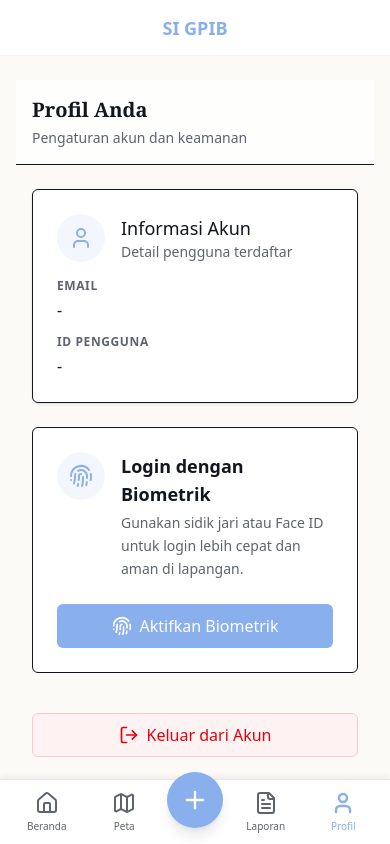
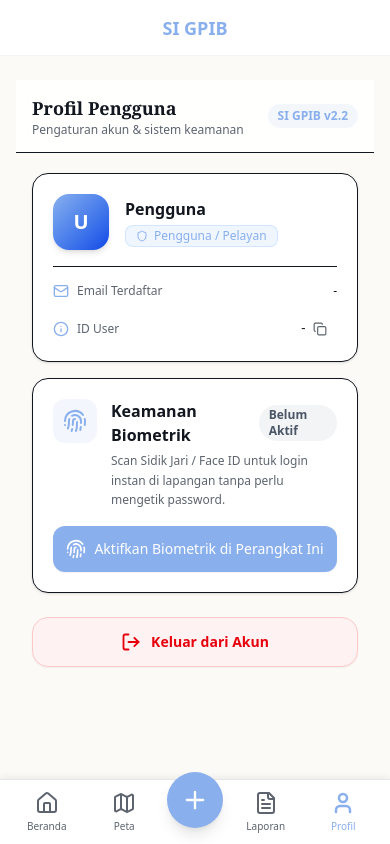
Before and after one commit to stolaputih-amanzero/si-gpib-v2, a Next.js app: page /dashboard/profil in a window 390 px wide. Built offline with nearby package versions, Linux system fonts and the light colour scheme; no server answers.

Commit message:
Redesign Profile page & BiometricSetup with mobile-first clean aesthetics and auto-detected biometric status

```diff
--- a/src/app/(dashboard)/dashboard/profil/page.tsx
+++ b/src/app/(dashboard)/dashboard/profil/page.tsx
@@ -1,86 +1,171 @@
 'use client';
 
 import { useState, useEffect } from 'react';
-import { User, LogOut } from 'lucide-react';
+import { User, LogOut, Copy, Check, Shield, Mail, Smartphone, Info } from 'lucide-react';
 import { BiometricSetup } from '@/components/biometric/BiometricSetup';
 import { createClient } from '@/lib/supabase/client';
 import { logout } from '@/app/(auth)/login/actions';
+import { haptic } from '@/lib/haptic/vibrate';
 
 export default function ProfilPage() {
-  const [user, setUser] = useState<any>(null);
+  const [authUser, setAuthUser] = useState<any>(null);
+  const [profileData, setProfileData] = useState<any>(null);
   const [isLoading, setIsLoading] = useState(true);
   const [isLoggingOut, setIsLoggingOut] = useState(false);
+  const [copiedId, setCopiedId] = useState(false);
 
   useEffect(() => {
     const fetchUser = async () => {
       const supabase = createClient();
       const { data: { user } } = await supabase.auth.getUser();
-      setUser(user);
+      setAuthUser(user);
+
+      if (user) {
+        const { data } = await supabase
+          .from('users')
+          .select('role, biometric_enabled, no_telepon, status')
+          .eq('id', user.id)
+          .maybeSingle();
+
+        setProfileData(data);
+      }
       setIsLoading(false);
     };
     fetchUser();
   }, []);
 
+  const handleCopyId = () => {
+    if (authUser?.id) {
+      navigator.clipboard.writeText(authUser.id);
+      setCopiedId(true);
+      haptic.light();
+      setTimeout(() => setCopiedId(false), 2000);
+    }
+  };
+
   const handleLogout = async () => {
+    haptic.medium();
     setIsLoggingOut(true);
     await logout();
-    // Redirect is handled by the server action
   };
 
+  const roleLabels: Record<string, string> = {
+    super_user: 'Super User (Admin Pusat)',
+    admin_mupel: 'Admin Mupel',
+    kmj: 'Ketua Majelis Jemaat (KMJ)',
+    pj: 'Penanggung Jawab (PJ)',
+    user: 'Pengguna / Pelayan',
+  };
+
+  const userRole = profileData?.role || 'user';
+  const roleFormatted = roleLabels[userRole] || userRole.toUpperCase();
+
   return (
-    <div className="min-h-screen bg-surface-base pb-safe">
-      {/* Header */}
-      <div className="sticky top-0 z-40 bg-surface-elevated/80 backdrop-blur-md border-b border-border-subtle pt-safe">
-        <div className="max-w-2xl mx-auto px-4 py-4">
-          <h1 className="text-xl font-serif font-bold text-text-high">Profil Anda</h1>
-          <p className="text-sm text-text-muted mt-1">Pengaturan akun dan keamanan</p>
+    <div className="min-h-[calc(100vh-4rem)] bg-surface-base pb-28">
+      {/* Mobile Sticky Header */}
+      <div className="sticky top-0 z-40 bg-surface-elevated/85 backdrop-blur-md border-b border-border-subtle pt-safe">
+        <div className="max-w-xl mx-auto px-4 py-3.5 flex items-center justify-between">
+          <div>
+            <h1 className="text-lg font-serif font-bold text-text-high">Profil Pengguna</h1>
+            <p className="text-xs text-text-muted">Pengaturan akun & sistem keamanan</p>
+          </div>
+          <span className="px-2.5 py-1 bg-brand-primary/10 text-brand-primary rounded-full text-xs font-semibold">
+            SI GPIB v2.2
+          </span>
         </div>
       </div>
 
-      <div className="max-w-2xl mx-auto px-4 py-6 space-y-6">
-        {/* Account Info */}
-        <div className="bg-surface-elevated rounded-md p-6 shadow-sm border border-border-subtle">
-          <div className="flex items-center gap-4 mb-4">
-            <div className="w-12 h-12 bg-brand-primary/10 rounded-full flex items-center justify-center">
-              <User className="w-6 h-6 text-brand-primary" />
-            </div>
-            <div>
-              <h3 className="font-medium text-text-high text-lg">Informasi Akun</h3>
-              <p className="text-sm text-text-muted">Detail pengguna terdaftar</p>
-            </div>
-          </div>
-
+      <div className="max-w-xl mx-auto px-4 py-5 space-y-4">
+        {/* Card 1: Account Header & Info */}
+        <div className="bg-surface-elevated rounded-2xl p-5 shadow-sm border border-border-subtle">
           {isLoading ? (
-            <div className="animate-pulse space-y-3">
-              <div className="h-4 bg-gray-200 rounded w-1/2"></div>
-              <div className="h-4 bg-gray-200 rounded w-3/4"></div>
+            <div className="animate-pulse space-y-4">
+              <div className="flex items-center gap-4">
+                <div className="w-14 h-14 bg-gray-200 rounded-full"></div>
+                <div className="space-y-2 flex-1">
+                  <div className="h-4 bg-gray-200 rounded w-1/2"></div>
+                  <div className="h-3 bg-gray-200 rounded w-1/3"></div>
+                </div>
+              </div>
             </div>
           ) : (
-            <div className="space-y-3 mt-4">
-              <div>
-                <p className="text-xs text-text-muted uppercase tracking-wider font-semibold">Email</p>
-                <p className="text-base text-text-high mt-1">{user?.email || '-'}</p>
+            <>
+              <div className="flex items-center gap-4 pb-4 border-b border-border-subtle">
+                <div className="w-14 h-14 bg-gradient-to-br from-brand-primary to-blue-700 text-white rounded-2xl flex items-center justify-center font-bold text-xl shadow-md flex-shrink-0">
+                  {authUser?.email ? authUser.email.charAt(0).toUpperCase() : 'U'}
+                </div>
+                <div className="flex-1 min-w-0">
+                  <h2 className="font-bold text-text-high text-base truncate">
+                    {authUser?.email ? authUser.email.split('@')[0] : 'Pengguna'}
+                  </h2>
+                  <div className="inline-flex items-center gap-1.5 mt-1 px-2.5 py-0.5 bg-blue-50 dark:bg-blue-950/50 border border-blue-200/60 dark:border-blue-800 text-brand-primary dark:text-blue-300 rounded-lg text-xs font-medium">
+                    <Shield className="w-3 h-3" />
+                    <span>{roleFormatted}</span>
+                  </div>
+                </div>
               </div>
-              <div>
-                <p className="text-xs text-text-muted uppercase tracking-wider font-semibold">ID Pengguna</p>
-                <p className="text-base text-text-high mt-1">{user?.id || '-'}</p>
+
+              {/* Detail Items */}
+              <div className="pt-4 space-y-3.5 text-sm">
+                <div className="flex items-center justify-between gap-2">
+                  <div className="flex items-center gap-2 text-text-muted text-xs font-medium">
+                    <Mail className="w-4 h-4 text-brand-primary" />
+                    <span>Email Terdaftar</span>
+                  </div>
+                  <span className="text-text-high font-medium text-xs sm:text-sm truncate max-w-[200px]">
+                    {authUser?.email || '-'}
+                  </span>
+                </div>
+
+                {profileData?.no_telepon && (
+                  <div className="flex items-center justify-between gap-2">
+                    <div className="flex items-center gap-2 text-text-muted text-xs font-medium">
+                      <Smartphone className="w-4 h-4 text-brand-primary" />
+                      <span>Nomor Telepon</span>
+                    </div>
+                    <span className="text-text-high font-medium text-xs sm:text-sm">
+                      {profileData.no_telepon}
+                    </span>
+                  </div>
+                )}
+
+                <div className="flex items-center justify-between gap-2 pt-1">
+                  <div className="flex items-center gap-2 text-text-muted text-xs font-medium">
+                    <Info className="w-4 h-4 text-brand-primary" />
+                    <span>ID User</span>
+                  </div>
+                  <button
+                    onClick={handleCopyId}
+                    className="flex items-center gap-1.5 px-2.5 py-1 bg-surface-sunken hover:bg-gray-200 dark:hover:bg-gray-800 rounded-lg text-xs font-mono text-text-high transition-colors group"
+                    title="Salin ID User"
+                  >
+                    <span className="max-w-[120px] truncate sm:max-w-[180px]">
+                      {authUser?.id || '-'}
+                    </span>
+                    {copiedId ? (
+                      <Check className="w-3.5 h-3.5 text-emerald-600" />
+                    ) : (
+                      <Copy className="w-3.5 h-3.5 text-text-muted group-hover:text-text-high" />
+                    )}
+                  </button>
+                </div>
               </div>
-            </div>
+            </>
           )}
         </div>
 
-        {/* Biometric Setup */}
-        <BiometricSetup />
+        {/* Card 2: Biometric Setup */}
+        <BiometricSetup initialEnabled={profileData?.biometric_enabled} />
 
-        {/* Logout */}
-        <div className="pt-4">
+        {/* Card 3: Prominent Logout Action */}
+        <div className="pt-2">
           <button
             onClick={handleLogout}
             disabled={isLoggingOut}
-            className="w-full min-h-[44px] bg-red-50 text-red-600 border border-red-200 rounded-md font-medium text-base flex items-center justify-center gap-2 hover:bg-red-100 active:scale-[0.98] transition-all disabled:opacity-50"
+            className="w-full min-h-[50px] bg-red-50 dark:bg-red-950/40 text-red-600 dark:text-red-400 border border-red-200 dark:border-red-800/60 rounded-2xl font-semibold text-sm flex items-center justify-center gap-2.5 hover:bg-red-100 dark:hover:bg-red-900/50 active:scale-[0.98] transition-all shadow-xs disabled:opacity-50"
           >
-            <LogOut className="w-5 h-5" />
-            {isLoggingOut ? 'Sedang Keluar...' : 'Keluar dari Akun'}
+            <LogOut className="w-5 h-5 stroke-[2.2px]" />
+            <span>{isLoggingOut ? 'Sedang Keluar...' : 'Keluar dari Akun'}</span>
           </button>
         </div>
       </div>
--- a/src/components/biometric/BiometricSetup.tsx
+++ b/src/components/biometric/BiometricSetup.tsx
@@ -1,11 +1,20 @@
 'use client';
 
-import { Fingerprint, CheckCircle2, AlertCircle, Loader2 } from 'lucide-react';
+import { useEffect, useState } from 'react';
+import { Fingerprint, CheckCircle2, AlertCircle, Loader2, ShieldCheck, RefreshCw } from 'lucide-react';
 import { useBiometric } from '@/hooks/use-biometric';
 import { haptic } from '@/lib/haptic/vibrate';
 
-export function BiometricSetup() {
+interface BiometricSetupProps {
+  initialEnabled?: boolean;
+}
+
+export function BiometricSetup({ initialEnabled = false }: BiometricSetupProps) {
   const { status, error, registerBiometric, resetStatus } = useBiometric();
+  const [isOverrideReset, setIsOverrideReset] = useState(false);
+
+  // If initially enabled and user hasn't pressed reset, treat idle as active
+  const isCurrentlyActive = (initialEnabled && status === 'idle' && !isOverrideReset) || status === 'success';
 
   const handleRegister = async () => {
     haptic.light();
@@ -15,66 +24,96 @@ export function BiometricSetup() {
     }
   };
 
+  const handleReset = () => {
+    setIsOverrideReset(true);
+    resetStatus();
+  };
+
   return (
-    <div className="bg-surface-elevated rounded-md p-6 shadow-soft border border-border-subtle">
-      <div className="flex items-start gap-4 mb-6">
-        <div className="w-12 h-12 bg-brand-primary/10 rounded-full flex items-center justify-center flex-shrink-0">
-          <Fingerprint className="w-6 h-6 text-brand-primary" />
+    <div className="bg-surface-elevated rounded-2xl p-5 shadow-sm border border-border-subtle transition-all">
+      <div className="flex items-start gap-3.5 mb-4">
+        <div className={`w-11 h-11 rounded-xl flex items-center justify-center flex-shrink-0 transition-colors ${
+          isCurrentlyActive
+            ? 'bg-emerald-500/10 text-emerald-600 dark:bg-emerald-500/20 dark:text-emerald-400'
+            : 'bg-brand-primary/10 text-brand-primary'
+        }`}>
+          <Fingerprint className="w-6 h-6" />
         </div>
         <div className="flex-1 min-w-0">
-          <h3 className="text-lg font-semibold text-text-high font-sans">
-            Login dengan Biometrik
-          </h3>
-          <p className="text-sm text-text-muted mt-1 leading-relaxed">
-            Gunakan sidik jari atau Face ID untuk login lebih cepat dan aman di lapangan.
+          <div className="flex items-center justify-between gap-2">
+            <h3 className="text-base font-semibold text-text-high">
+              Keamanan Biometrik
+            </h3>
+            <span className={`px-2.5 py-0.5 rounded-full text-xs font-semibold ${
+              isCurrentlyActive
+                ? 'bg-emerald-100 text-emerald-700 dark:bg-emerald-950/60 dark:text-emerald-300'
+                : 'bg-gray-100 text-gray-600 dark:bg-gray-800 dark:text-gray-400'
+            }`}>
+              {isCurrentlyActive ? 'Aktif' : 'Belum Aktif'}
+            </span>
+          </div>
+          <p className="text-xs text-text-muted mt-1 leading-relaxed">
+            Scan Sidik Jari / Face ID untuk login instan di lapangan tanpa perlu mengetik password.
           </p>
         </div>
       </div>
 
-      {status === 'idle' && (
+      {/* State: Active / Previously Registered */}
+      {isCurrentlyActive && (
+        <div className="bg-emerald-50/80 dark:bg-emerald-950/30 border border-emerald-200/80 dark:border-emerald-800/50 rounded-xl p-3.5 flex items-center justify-between gap-3">
+          <div className="flex items-center gap-2.5">
+            <ShieldCheck className="w-5 h-5 text-emerald-600 dark:text-emerald-400 flex-shrink-0" />
+            <div>
+              <p className="text-xs font-semibold text-emerald-900 dark:text-emerald-200">
+                Biometrik Aktif & Terdaftar
+              </p>
+              <p className="text-[11px] text-emerald-700 dark:text-emerald-400">
+                Perangkat ini siap digunakan untuk login cepat
+              </p>
+            </div>
+          </div>
+          <button
+            onClick={handleReset}
+            className="px-2.5 py-1.5 bg-white dark:bg-gray-800 text-emerald-700 dark:text-emerald-300 border border-emerald-200 dark:border-emerald-700 rounded-lg text-xs font-medium hover:bg-emerald-50 active:scale-95 transition-all flex items-center gap-1 shadow-2xs"
+          >
+            <RefreshCw className="w-3 h-3" />
+            Atur ulang
+          </button>
+        </div>
+      )}
+
+      {/* State: Not Active / Reset Clicked */}
+      {!isCurrentlyActive && status === 'idle' && (
         <button
           onClick={handleRegister}
-          className="w-full min-h-[44px] bg-brand-primary text-white rounded-md font-medium text-base
-                     hover:bg-brand-primary/90 active:scale-[0.98] transition-all duration-micro"
+          className="w-full min-h-[46px] bg-brand-primary text-white rounded-xl font-medium text-sm
+                     hover:bg-brand-primary/90 active:scale-[0.98] transition-all flex items-center justify-center gap-2 shadow-xs"
         >
-          <Fingerprint className="w-5 h-5 inline-block mr-2 -mt-1" />
-          Aktifkan Biometrik
+          <Fingerprint className="w-5 h-5" />
+          Aktifkan Biometrik di Perangkat Ini
         </button>
       )}
 
+      {/* State: Loading */}
       {status === 'loading' && (
-        <div className="w-full min-h-[44px] bg-surface-sunken rounded-md flex items-center justify-center gap-3 text-brand-primary">
+        <div className="w-full min-h-[46px] bg-surface-sunken rounded-xl flex items-center justify-center gap-3 text-brand-primary border border-brand-primary/20">
           <Loader2 className="w-5 h-5 animate-spin" />
-          <span className="text-base font-medium">Sentuh sensor biometrik...</span>
+          <span className="text-sm font-medium">Sentuh sensor sidik jari HP Anda...</span>
         </div>
       )}
 
-      {status === 'success' && (
-        <div className="bg-green-50 border border-green-200 rounded-md p-4 flex items-center gap-3">
-          <CheckCircle2 className="w-5 h-5 text-green-600 flex-shrink-0" />
-          <div className="flex-1">
-            <p className="text-sm font-medium text-green-800">Biometrik berhasil diaktifkan!</p>
+      {/* State: Error */}
+      {status === 'error' && (
+        <div className="bg-red-50 dark:bg-red-950/30 border border-red-200 dark:border-red-800/50 rounded-xl p-3.5 flex items-start gap-3">
+          <AlertCircle className="w-5 h-5 text-red-600 dark:text-red-400 flex-shrink-0 mt-0.5" />
+          <div className="flex-1 min-w-0">
+            <p className="text-xs font-semibold text-red-900 dark:text-red-200">Gagal mengaktifkan biometrik</p>
+            <p className="text-xs text-red-700 dark:text-red-300 mt-0.5 leading-tight">{error}</p>
             <button
-              onClick={resetStatus}
-              className="text-xs text-green-600 underline mt-1"
+              onClick={handleReset}
+              className="text-xs text-red-700 dark:text-red-300 font-semibold underline mt-2 inline-block hover:text-red-900"
             >
-              Atur ulang
-            </button>
-          </div>
-        </div>
-      )}
-
-      {status === 'error' && (
-        <div className="bg-error/5 border border-error/20 rounded-md p-4 flex items-start gap-3">
-          <AlertCircle className="w-5 h-5 text-error flex-shrink-0 mt-0.5" />
-          <div className="flex-1">
-            <p className="text-sm font-medium text-error">Gagal mengaktifkan biometrik</p>
-            <p className="text-xs text-error/80 mt-1">{error}</p>
-            <button
-              onClick={resetStatus}
-              className="text-xs text-error underline mt-2"
-            >
-              Coba lagi
+              Coba Lagi
             </button>
           </div>
         </div>
```
